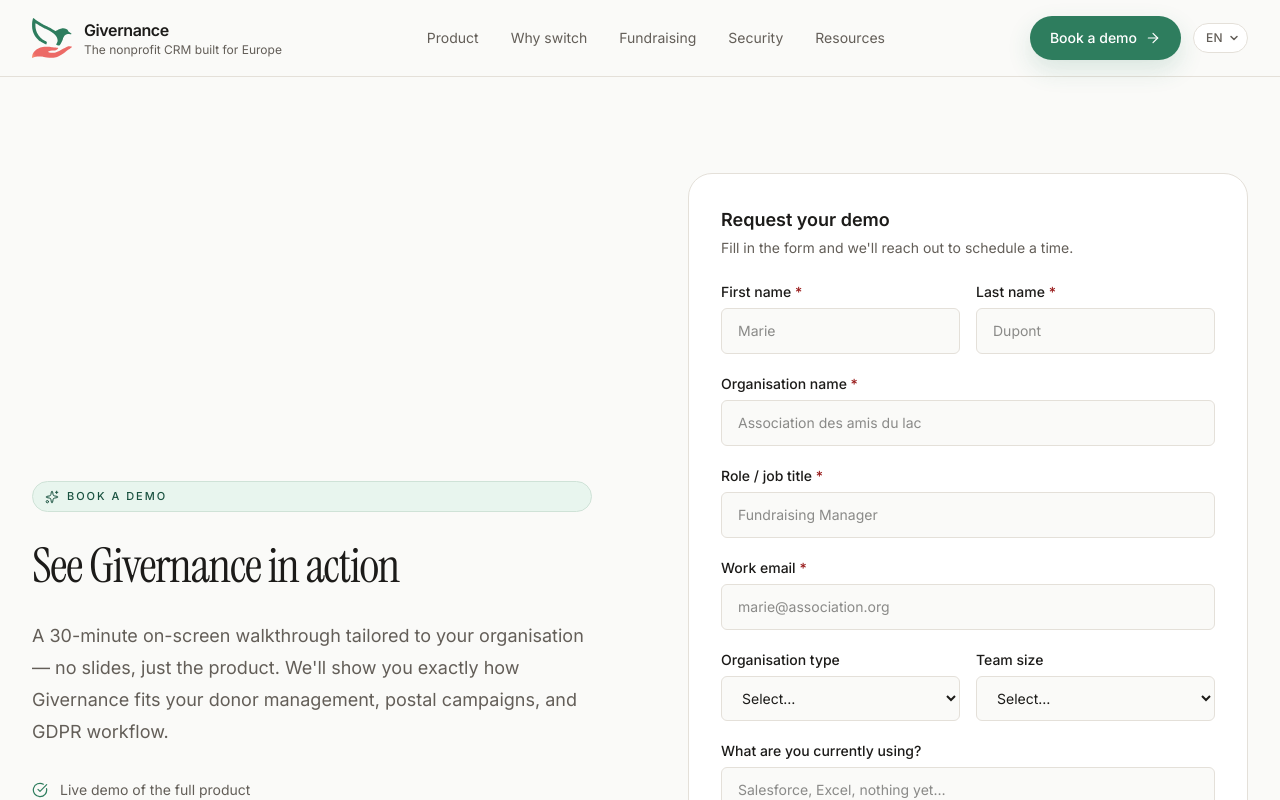
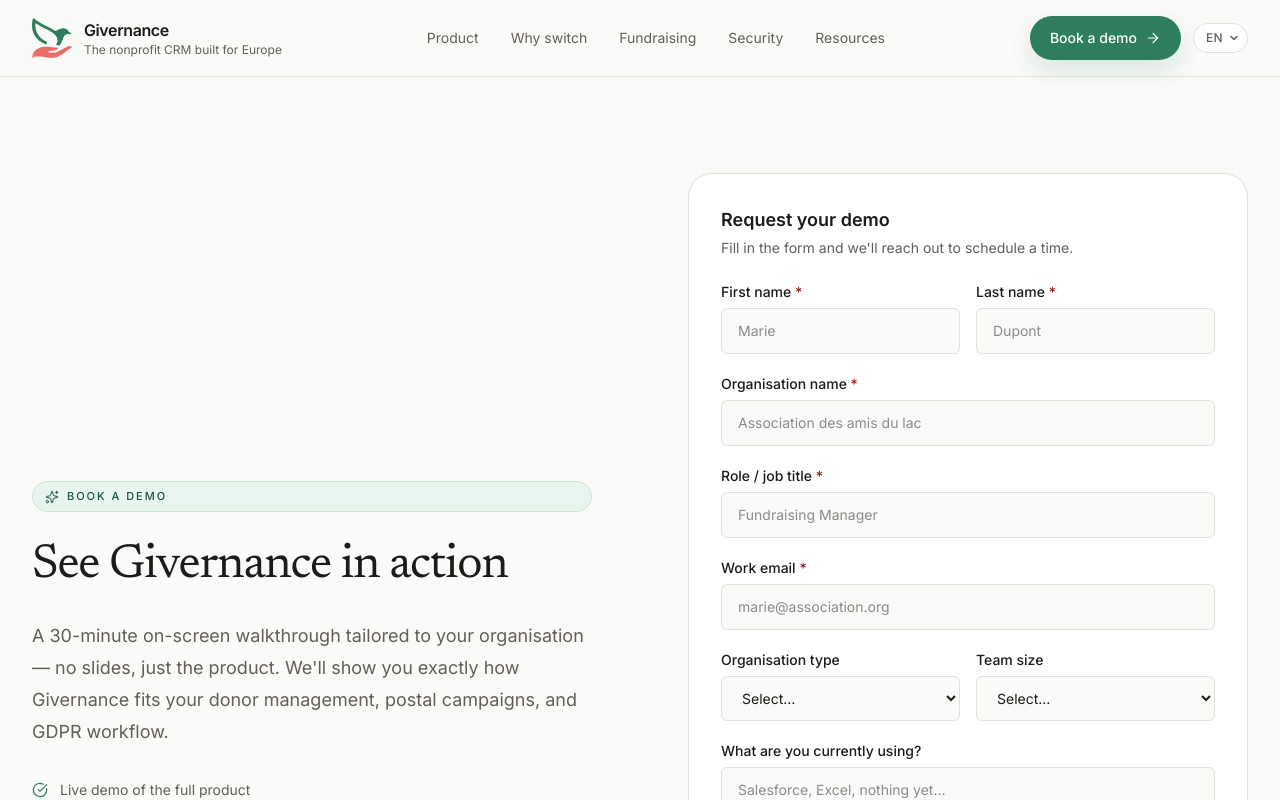
Before and after one commit to purposestack/givernance-website, a Next.js app: page /en/demo in a window 1280 px wide. Shown: the top 800 px of the page. Built offline with nearby package versions, Linux system fonts and the light colour scheme.

Commit message:
feat(fonts): align heading font with design system (Instrument Serif → Newsreader + JetBrains Mono)

```diff
--- a/src/app/[locale]/layout.tsx
+++ b/src/app/[locale]/layout.tsx
@@ -1,5 +1,5 @@
 import type { Metadata, Viewport } from "next";
-import { Inter, Instrument_Serif } from "next/font/google";
+import { Inter, Newsreader, JetBrains_Mono } from "next/font/google";
 import { NextIntlClientProvider } from "next-intl";
 import { getMessages, getTranslations, setRequestLocale } from "next-intl/server";
 import { routing } from "@/i18n/routing";
@@ -10,13 +10,23 @@
   variable: "--font-inter",
   subsets: ["latin"],
   display: "swap",
+  weight: ["400", "500", "600"],
 });
 
-const instrumentSerif = Instrument_Serif({
-  variable: "--font-instrument-serif",
-  weight: "400",
+const newsreader = Newsreader({
+  variable: "--font-newsreader",
   subsets: ["latin"],
   display: "swap",
+  style: ["normal", "italic"],
+  weight: "variable",
+  axes: ["opsz"],
+});
+
+const jetbrainsMono = JetBrains_Mono({
+  variable: "--font-jetbrains-mono",
+  subsets: ["latin"],
+  display: "swap",
+  weight: ["400", "500"],
 });
 
 const ogLocaleMap: Record<string, string> = {
@@ -118,7 +128,7 @@
   return (
     <html
       lang={htmlLangMap[locale] ?? locale}
-      className={`${inter.variable} ${instrumentSerif.variable} h-full antialiased`}
+      className={`${inter.variable} ${newsreader.variable} ${jetbrainsMono.variable} h-full antialiased`}
     >
       <body className="min-h-full flex flex-col">
         <script
--- a/src/app/globals.css
+++ b/src/app/globals.css
@@ -24,8 +24,9 @@
   --color-navy-muted: #94A3B8;
 
   /* Fonts (fallback values — overridden by next/font below) */
-  --font-heading: 'Instrument Serif', Georgia, serif;
-  --font-body: 'Inter', system-ui, sans-serif;
+  --font-heading: 'Newsreader', Georgia, 'Times New Roman', serif;
+  --font-body:    'Inter', system-ui, -apple-system, sans-serif;
+  --font-mono:    'JetBrains Mono', 'Fira Code', monospace;
 
   /* Shadows */
   --shadow-subtle: 0 2px 10px rgba(28, 27, 25, 0.04);
@@ -44,8 +45,9 @@
 
 /* Use next/font CSS variables for optimal font loading */
 :root {
-  --font-heading: var(--font-instrument-serif), Georgia, serif;
-  --font-body: var(--font-inter), system-ui, sans-serif;
+  --font-heading: var(--font-newsreader), Georgia, 'Times New Roman', serif;
+  --font-body:    var(--font-inter), system-ui, -apple-system, sans-serif;
+  --font-mono:    var(--font-jetbrains-mono), 'Fira Code', monospace;
 }
 
 html {
```
